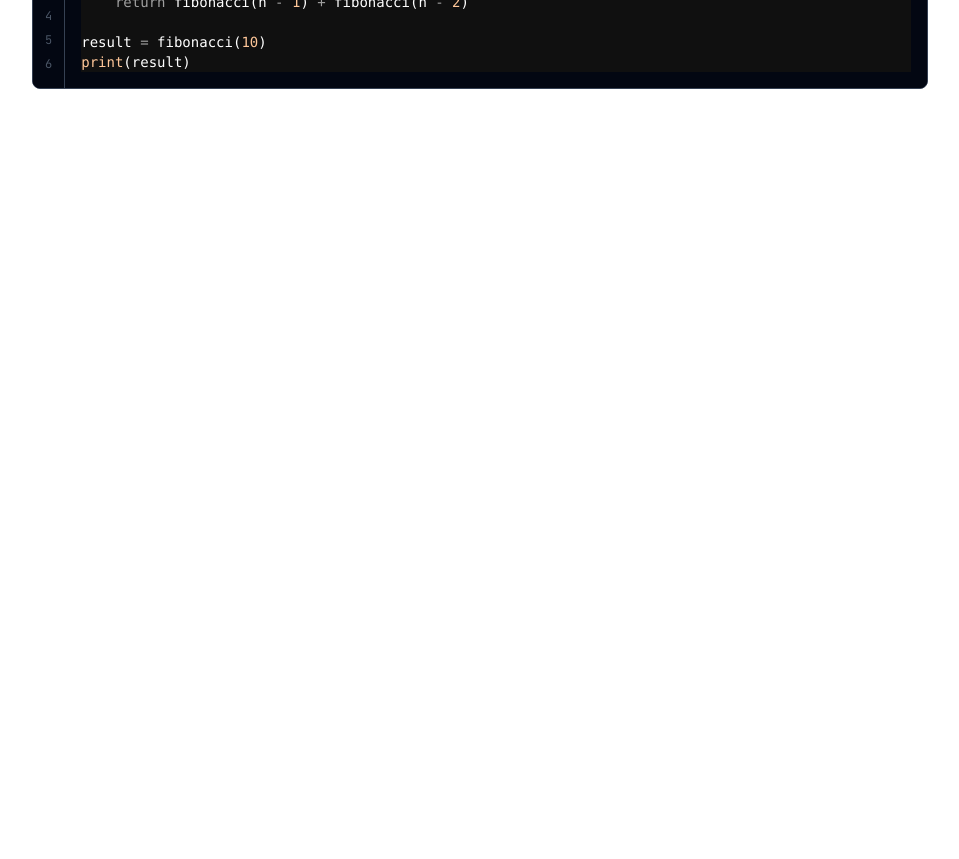
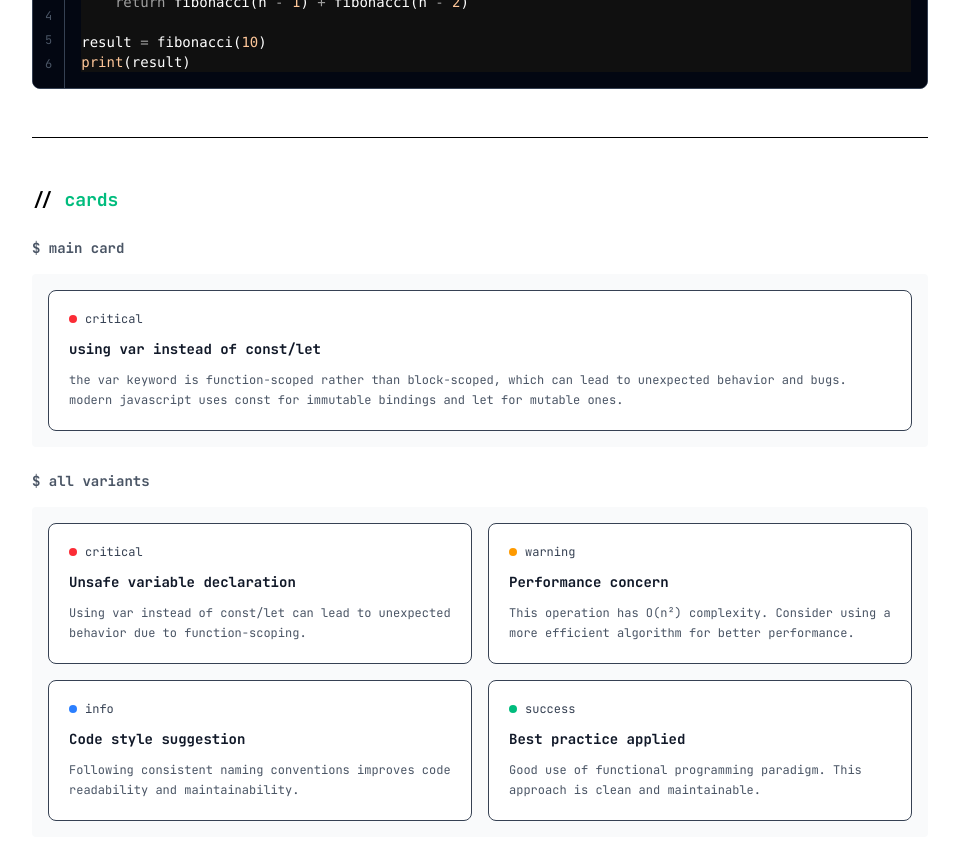
Before and after one commit to jpcmf/devroast, a Next.js app: page /examples in a window 1280 px wide. Shown: the part 2000-2859 px from the top of the page, without its empty margins (160-1119 px from the left). Before the commit the page ends 2121 px from the top, so only its background shows below. Built offline with nearby package versions, Linux system fonts and the light colour scheme.

Commit message:
feat: Add Card component with subcomponents for enhanced UI structure

```diff
--- a/src/app/examples/page.tsx
+++ b/src/app/examples/page.tsx
@@ -1,4 +1,4 @@
-import { Button, Toggle, CodeBlock } from "@/components";
+import { Button, Toggle, CodeBlock, Card } from "@/components";
 
 const codeExample = `function calculateSum(a, b) {
   return a + b;
@@ -209,6 +209,95 @@ print(result)`}
 						</div>
 					</div>
 				</section>
+
+				{/* Card Section */}
+				<section className="border-t pt-12">
+					<h2 className="text-lg font-bold mb-6 font-jetbrains-mono">
+						{`// `}
+						<span className="text-emerald-500">cards</span>
+					</h2>
+
+					<div className="space-y-6">
+						{/* Main Card Example */}
+						<div>
+							<h3 className="text-sm font-bold mb-4 font-jetbrains-mono text-gray-600">
+								{`$ `}
+								<span>main card</span>
+							</h3>
+							<div className="p-4 bg-gray-50 rounded">
+								<Card>
+									<Card.Header>
+										<Card.Badge variant="critical" />
+										<Card.Label>critical</Card.Label>
+									</Card.Header>
+									<Card.Title>using var instead of const/let</Card.Title>
+									<Card.Description>
+										the var keyword is function-scoped rather than block-scoped, which can lead to
+										unexpected behavior and bugs. modern javascript uses const for immutable
+										bindings and let for mutable ones.
+									</Card.Description>
+								</Card>
+							</div>
+						</div>
+
+						{/* All Variants */}
+						<div>
+							<h3 className="text-sm font-bold mb-4 font-jetbrains-mono text-gray-600">
+								{`$ `}
+								<span>all variants</span>
+							</h3>
+							<div className="grid grid-cols-1 md:grid-cols-2 gap-4 p-4 bg-gray-50 rounded">
+								<Card>
+									<Card.Header>
+										<Card.Badge variant="critical" />
+										<Card.Label>critical</Card.Label>
+									</Card.Header>
+									<Card.Title>Unsafe variable declaration</Card.Title>
+									<Card.Description>
+										Using var instead of const/let can lead to unexpected behavior due to
+										function-scoping.
+									</Card.Description>
+								</Card>
+
+								<Card>
+									<Card.Header>
+										<Card.Badge variant="warning" />
+										<Card.Label>warning</Card.Label>
+									</Card.Header>
+									<Card.Title>Performance concern</Card.Title>
+									<Card.Description>
+										This operation has O(n²) complexity. Consider using a more efficient algorithm
+										for better performance.
+									</Card.Description>
+								</Card>
+
+								<Card>
+									<Card.Header>
+										<Card.Badge variant="info" />
+										<Card.Label>info</Card.Label>
+									</Card.Header>
+									<Card.Title>Code style suggestion</Card.Title>
+									<Card.Description>
+										Following consistent naming conventions improves code readability and
+										maintainability.
+									</Card.Description>
+								</Card>
+
+								<Card>
+									<Card.Header>
+										<Card.Badge variant="success" />
+										<Card.Label>success</Card.Label>
+									</Card.Header>
+									<Card.Title>Best practice applied</Card.Title>
+									<Card.Description>
+										Good use of functional programming paradigm. This approach is clean and
+										maintainable.
+									</Card.Description>
+								</Card>
+							</div>
+						</div>
+					</div>
+				</section>
 			</div>
 		</div>
 	);
--- /dev/null
+++ b/src/components/ui/Card.tsx
@@ -0,0 +1,130 @@
+import { HTMLAttributes, ReactNode, forwardRef } from "react";
+import { tv, type VariantProps } from "tailwind-variants";
+
+// Card Badge Variants
+const badgeVariants = tv({
+	base: "h-2 w-2 rounded-full flex-shrink-0",
+	variants: {
+		variant: {
+			critical: "bg-red-500",
+			warning: "bg-amber-500",
+			info: "bg-blue-500",
+			success: "bg-emerald-500",
+		},
+	},
+	defaultVariants: {
+		variant: "info",
+	},
+});
+
+// Card Wrapper
+interface CardProps extends HTMLAttributes<HTMLDivElement> {}
+
+const Card = forwardRef<HTMLDivElement, CardProps>(({ className, ...props }, ref) => (
+	<div
+		ref={ref}
+		className={`flex flex-col gap-3 rounded-lg border border-gray-700 bg-white p-5 ${className || ""}`}
+		{...props}
+	/>
+));
+
+Card.displayName = "Card";
+
+// Card Header
+interface CardHeaderProps extends HTMLAttributes<HTMLDivElement> {}
+
+const CardHeader = forwardRef<HTMLDivElement, CardHeaderProps>(({ className, ...props }, ref) => (
+	<div ref={ref} className={`flex items-center gap-2 ${className || ""}`} {...props} />
+));
+
+CardHeader.displayName = "Card.Header";
+
+// Card Badge
+interface CardBadgeProps
+	extends HTMLAttributes<HTMLDivElement>,
+		VariantProps<typeof badgeVariants> {}
+
+const CardBadge = forwardRef<HTMLDivElement, CardBadgeProps>(
+	({ className, variant, ...props }, ref) => (
+		<div ref={ref} className={badgeVariants({ variant, class: className })} {...props} />
+	),
+);
+
+CardBadge.displayName = "Card.Badge";
+
+// Card Label
+interface CardLabelProps extends HTMLAttributes<HTMLSpanElement> {}
+
+const CardLabel = forwardRef<HTMLSpanElement, CardLabelProps>(({ className, ...props }, ref) => (
+	<span
+		ref={ref}
+		className={`text-xs font-normal text-gray-700 font-jetbrains-mono ${className || ""}`}
+		{...props}
+	/>
+));
+
+CardLabel.displayName = "Card.Label";
+
+// Card Title
+interface CardTitleProps extends HTMLAttributes<HTMLHeadingElement> {}
+
+const CardTitle = forwardRef<HTMLHeadingElement, CardTitleProps>(({ className, ...props }, ref) => (
+	<h3
+		ref={ref}
+		className={`text-sm font-bold text-gray-900 font-jetbrains-mono ${className || ""}`}
+		{...props}
+	/>
+));
+
+CardTitle.displayName = "Card.Title";
+
+// Card Description
+interface CardDescriptionProps extends HTMLAttributes<HTMLParagraphElement> {}
+
+const CardDescription = forwardRef<HTMLParagraphElement, CardDescriptionProps>(
+	({ className, ...props }, ref) => (
+		<p
+			ref={ref}
+			className={`text-xs font-normal leading-relaxed text-gray-600 ${className || ""}`}
+			{...props}
+		/>
+	),
+);
+
+CardDescription.displayName = "Card.Description";
+
+// Compound component structure
+interface CardComponent {
+	(props: CardProps & React.RefAttributes<HTMLDivElement>): React.ReactElement;
+	Header: typeof CardHeader;
+	Badge: typeof CardBadge;
+	Label: typeof CardLabel;
+	Title: typeof CardTitle;
+	Description: typeof CardDescription;
+	displayName?: string;
+}
+
+const CardWithSubcomponents = Card as unknown as CardComponent;
+CardWithSubcomponents.Header = CardHeader;
+CardWithSubcomponents.Badge = CardBadge;
+CardWithSubcomponents.Label = CardLabel;
+CardWithSubcomponents.Title = CardTitle;
+CardWithSubcomponents.Description = CardDescription;
+
+const CardExport = CardWithSubcomponents;
+
+export {
+	CardExport as Card,
+	CardHeader,
+	CardBadge,
+	CardLabel,
+	CardTitle,
+	CardDescription,
+	badgeVariants,
+	type CardProps,
+	type CardHeaderProps,
+	type CardBadgeProps,
+	type CardLabelProps,
+	type CardTitleProps,
+	type CardDescriptionProps,
+};
--- a/src/components/ui/index.ts
+++ b/src/components/ui/index.ts
@@ -6,3 +6,18 @@ export {
 	type ToggleProps,
 } from "./Toggle";
 export { CodeBlock, type CodeBlockProps } from "./CodeBlock";
+export {
+	Card,
+	CardHeader,
+	CardBadge,
+	CardLabel,
+	CardTitle,
+	CardDescription,
+	badgeVariants,
+	type CardProps,
+	type CardHeaderProps,
+	type CardBadgeProps,
+	type CardLabelProps,
+	type CardTitleProps,
+	type CardDescriptionProps,
+} from "./Card";
```
